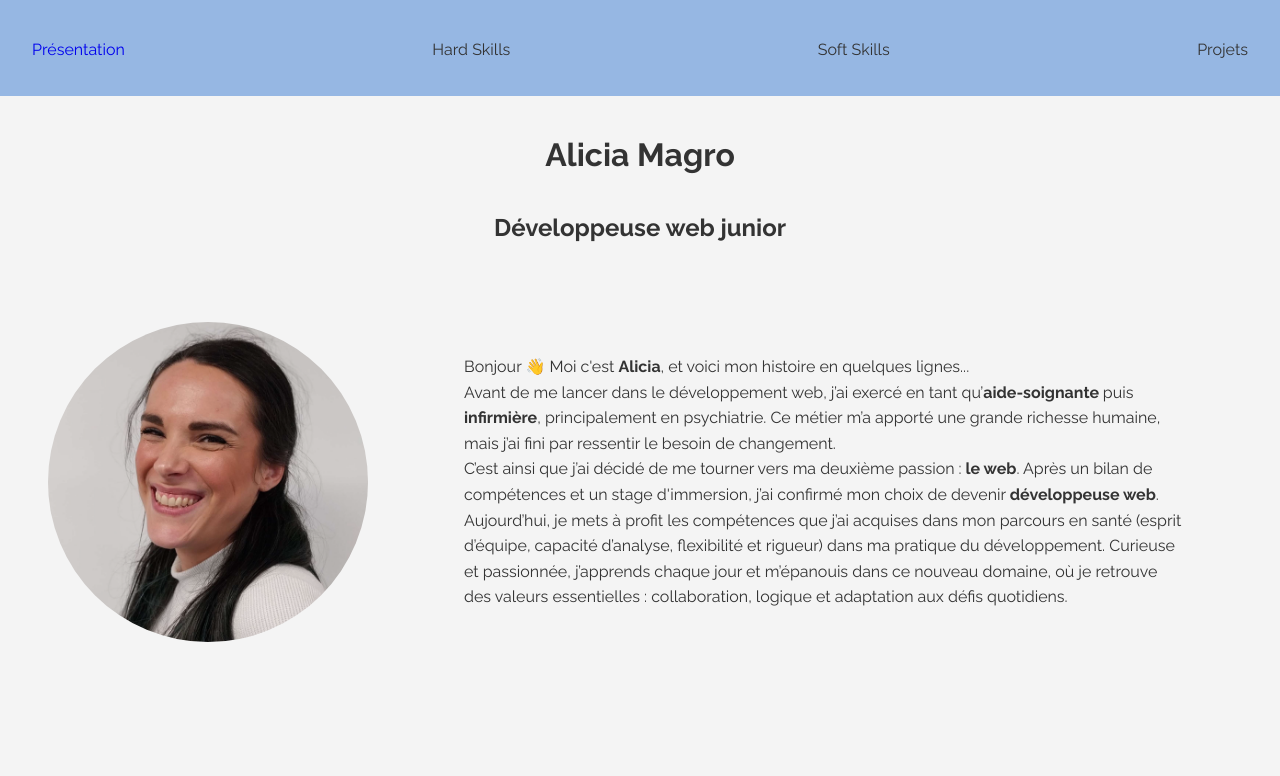
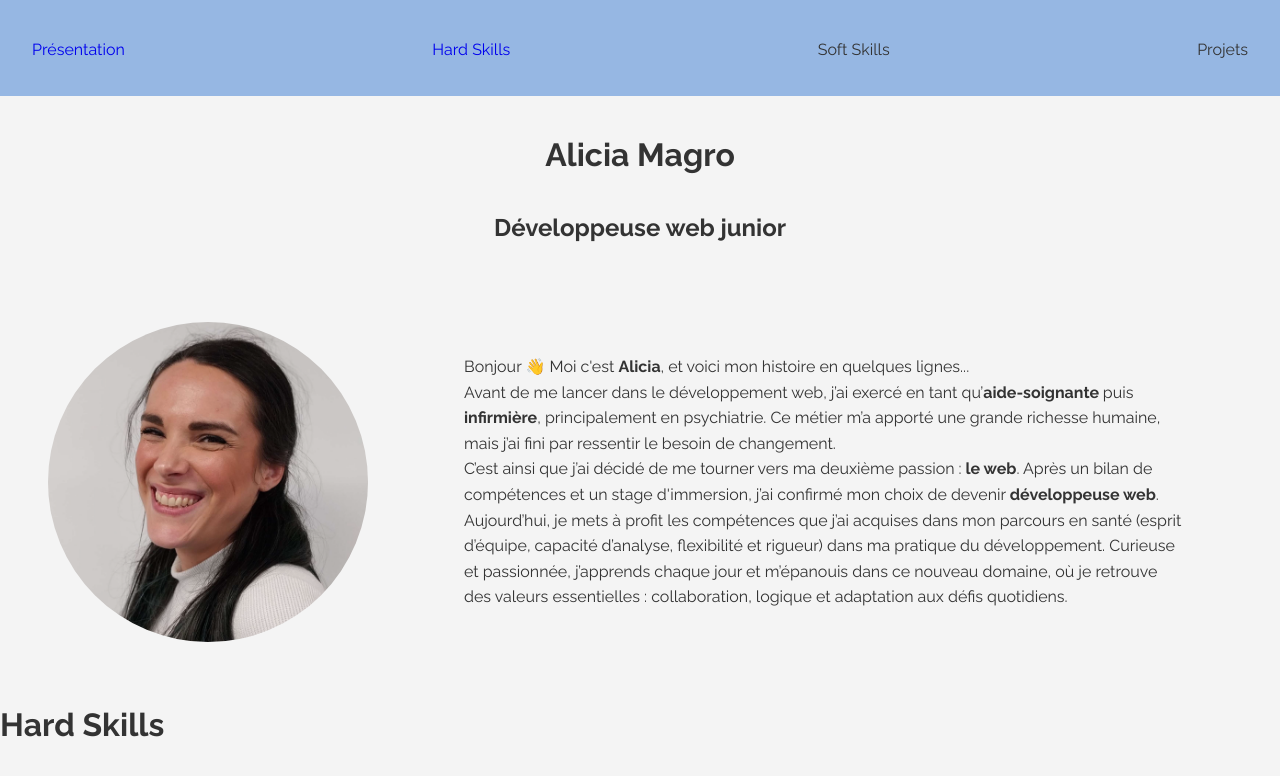
Before and after one commit to itisalicia/portfolio, a React (Vite) app in the folder client/: page / in a window 1280 px wide. Shown: the top 776 px of the page. Built offline with nearby package versions, Linux system fonts and the light colour scheme; a web font is replaced by a local one.

Commit message:
comitting to create a new branch

```diff
--- a/client/src/App.tsx
+++ b/client/src/App.tsx
@@ -1,12 +1,14 @@
 import "./App.css";
-import { Outlet } from "react-router-dom";
 import NavBar from "./components/NavBar/NavBar";
+import HardSkills from "./pages/HardSkills/HardSkills";
+import Presentation from "./pages/Presentation/Presentation";
 
 function App() {
   return (
     <>
       <NavBar />
-      <Outlet />
+      <Presentation />
+      <HardSkills />
     </>
   );
 }
--- a/client/src/components/NavBar/NavBar.tsx
+++ b/client/src/components/NavBar/NavBar.tsx
@@ -1,14 +1,16 @@
-import { Link } from "react-router-dom";
 import "./NavBar.css";
 
 function NavBar() {
   return (
     <nav className="navbar">
       <ul className="nav-list">
-        <Link to="/">
-          <li className="nav-items">Présentation</li>
-        </Link>
-        <li className="nav-items">Hard Skills</li>
+        <li className="nav-items">
+          <a href="#intoducing-main">Présentation</a>
+        </li>
+        <li className="nav-items">
+          <a href="#hard-kills-main">Hard Skills</a>{" "}
+        </li>
+
         <li className="nav-items">Soft Skills</li>
         <li className="nav-items">Projets</li>
       </ul>
--- /dev/null
+++ b/client/src/pages/HardSkills/HardSkills.tsx
@@ -0,0 +1,13 @@
+import "./HardSkills.css";
+
+function HardSkills() {
+  return (
+    <>
+      <main id="hard-kills-main">
+        <h1> Hard Skills</h1>
+      </main>
+    </>
+  );
+}
+
+export default HardSkills;
--- a/client/src/pages/Presentation/Presentation.tsx
+++ b/client/src/pages/Presentation/Presentation.tsx
@@ -2,7 +2,7 @@ import "./Presentation.css";
 
 function Presentation() {
   return (
-    <main className="introducing-main">
+    <main id="introducing-main">
       <h1 className="introducing-title"> Alicia Magro </h1>
       <h2 className="introducing-subtitle"> Développeuse web junior</h2>
       <section className="introducing-section">
```
Also changed, not shown: client/src/main.tsx (+10 -7 lines), client/src/pages/HardSkills/HardSkills.css (added).
